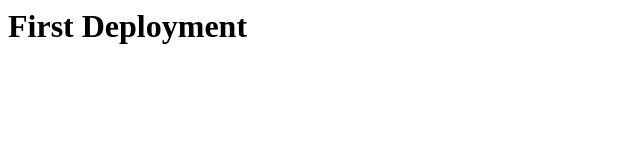
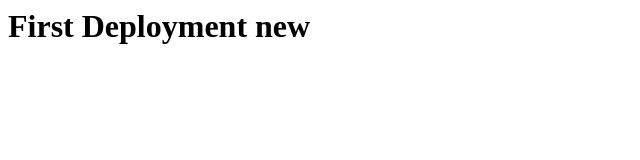
Before and after one commit to rajan281197/sample-github-actions, a plain HTML site: page index.html in a window 1280 px wide. Shown: the full height of the page, 0-640 px from the left. Drawn offline with Linux system fonts and the light colour scheme.

Commit message:
first deployment latest

```diff
--- a/index.html
+++ b/index.html
@@ -6,6 +6,6 @@
     <title>Github Auto Deployment</title>
 </head>
 <body>
-    <h1>First Deployment</h1>
+    <h1>First Deployment new</h1>
 </body>
 </html>
```
Also changed, not shown: 1 other file.
